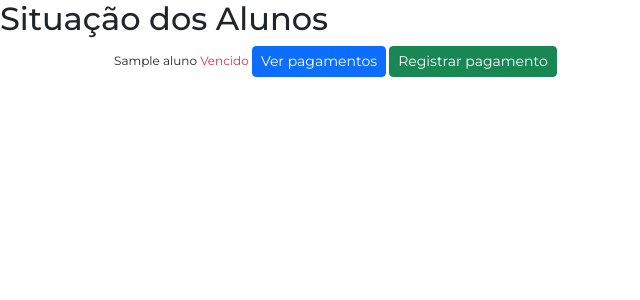
After one commit to Dsmalosti/ValeDesenvolvimentos-Academia, a Flask app: page /pagamentos/situacao/ in a window 1280 px wide. The commit adds this page. Shown: the top 300 px of the page, without its empty margins (0-640 px from the left). Run offline with Flask 3, Linux system fonts and the light colour scheme; a user stored in the database is signed in; tables that the repository leaves empty hold one stand-in row (values such as "Sample post").

Commit message:
adiciona CRUD de pagamentos e situação de inadimplência dos alunos

```diff
--- a/app/__init__.py
+++ b/app/__init__.py
@@ -43,6 +43,7 @@ def create_app():
     from app.blueprints.planos.routes import planos_blueprint
     from app.blueprints.exercicios.routes import exercicios_blueprint
     from app.blueprints.fichas.routes import fichas_blueprint
+    from app.blueprints.pagamentos.routes import pagamentos_blueprint
 
 
     app.register_blueprint(main_blueprint)
@@ -51,6 +52,7 @@ def create_app():
     app.register_blueprint(planos_blueprint)
     app.register_blueprint(exercicios_blueprint)
     app.register_blueprint(fichas_blueprint)
+    app.register_blueprint(pagamentos_blueprint)
 
     # Models (necessário para migrations)
     from app import models
--- /dev/null
+++ b/app/blueprints/pagamentos/routes.py
@@ -0,0 +1,53 @@
+from flask import Blueprint, render_template, url_for, redirect, flash
+from flask_login import current_user, login_required
+
+from app.blueprints.pagamentos.form import PagamentoForm
+from app.services.pagamento_service import PagamentoService
+from app.models import Aluno
+from app.exceptions import BusinessError
+
+pagamentos_blueprint = Blueprint('pagamentos', __name__, url_prefix='/pagamentos', template_folder='templates')
+
+
+# Rota pra registrar um pagamento novo de um aluno específico
+@pagamentos_blueprint.route('/registrar/<int:aluno_id>', methods=['GET', 'POST'])
+@login_required
+def registrarPagamento(aluno_id):
+    aluno = Aluno.query.filter_by(id=aluno_id, instrutor_id=current_user.id).first_or_404()
+    form = PagamentoForm()
+
+    if form.validate_on_submit():
+        dados = {
+            "valor": form.valor.data,
+            "data_pagamento": form.data_pagamento.data,
+            "forma_pagamento": form.forma_pagamento.data,
+            "observacao": form.observacao.data,
+        }
+
+        try:
+            PagamentoService.registrar_pagamento(aluno_id, dados, current_user.id)
+            flash("Pagamento registrado com sucesso!", "success")
+            return redirect(url_for("pagamentos.listarPagamentosAluno", aluno_id=aluno_id))
+        except BusinessError as e:
+            flash(str(e), "danger")
+
+    return render_template("pagamento_form.html", form=form, aluno=aluno)
+
+
+# Rota pra listar o histórico de pagamentos de um aluno
+@pagamentos_blueprint.route('/listar/<int:aluno_id>')
+@login_required
+def listarPagamentosAluno(aluno_id):
+    aluno = Aluno.query.filter_by(id=aluno_id, instrutor_id=current_user.id).first_or_404()
+    pagamentos = PagamentoService.listar_pagamentos_aluno(aluno_id, current_user.id)
+
+    return render_template("pagamento-lista.html", pagamentos=pagamentos, aluno=aluno)
+
+
+# Rota pra ver a situação (em dia / vencido) de todos os alunos
+@pagamentos_blueprint.route('/situacao/')
+@login_required
+def situacaoAlunos():
+    status_alunos = PagamentoService.listar_status_alunos(current_user.id)
+
+    return render_template("situacao-alunos.html", status_alunos=status_alunos)
--- /dev/null
+++ b/app/blueprints/pagamentos/templates/situacao-alunos.html
@@ -0,0 +1,36 @@
+{% extends 'base.html' %}
+
+{% block content %}
+
+<h2 class="Titulo">Situação dos Alunos</h2>
+
+<div class="container">
+    <ul>
+        {% if status_alunos %}
+        {% for aluno, status in status_alunos %}
+        <li>
+            <span>{{ aluno.nome }}</span>
+            <span>
+                {% if status == 'em_dia' %}
+                    <span class="text-success">Em dia</span>
+                {% elif status == 'vencido' %}
+                    <span class="text-danger">Vencido</span>
+                {% else %}
+                    <span class="text-muted">Sem pagamento registrado</span>
+                {% endif %}
+            </span>
+            <a href="{{ url_for('pagamentos.listarPagamentosAluno', aluno_id=aluno.id) }}" class="btn btn-sm btn-primary">
+                Ver pagamentos
+            </a>
+            <a href="{{ url_for('pagamentos.registrarPagamento', aluno_id=aluno.id) }}" class="btn btn-sm btn-success">
+                Registrar pagamento
+            </a>
+        </li>
+        {% endfor %}
+        {% else %}
+        <li><span>Nenhum aluno cadastrado</span></li>
+        {% endif %}
+    </ul>
+</div>
+
+{% endblock %}
--- /dev/null
+++ b/app/services/pagamento_service.py
@@ -0,0 +1,66 @@
+from datetime import date, timedelta
+
+from app.models import Pagamento, Aluno
+from app.services.base_service import BaseService
+from app.exceptions import BusinessError
+
+
+class PagamentoService:
+
+    @staticmethod
+    def registrar_pagamento(aluno_id: int, dados: dict, instrutor_id: int) -> Pagamento:
+        aluno = Aluno.query.filter_by(id=aluno_id, instrutor_id=instrutor_id).first()
+
+        if not aluno:
+            raise BusinessError("Aluno não encontrado")
+
+        if not aluno.plano:
+            raise BusinessError("Aluno não possui um plano vinculado")
+
+        data_pagamento = dados["data_pagamento"]
+        data_vencimento = data_pagamento + timedelta(days=aluno.plano.duracao_dias)
+
+        pagamento = Pagamento(
+            aluno_id=aluno.id,
+            instrutor_id=instrutor_id,
+            valor=dados["valor"],
+            data_pagamento=data_pagamento,
+            data_vencimento=data_vencimento,
+            forma_pagamento=dados.get("forma_pagamento"),
+            observacao=dados.get("observacao"),
+        )
+
+        return BaseService.salvar(pagamento)
+
+    @staticmethod
+    def listar_pagamentos_aluno(aluno_id: int, instrutor_id: int):
+        return Pagamento.query.filter_by(
+            aluno_id=aluno_id, instrutor_id=instrutor_id
+        ).order_by(Pagamento.data_pagamento.desc()).all()
+
+    @staticmethod
+    def status_pagamento(aluno: Aluno) -> str:
+        """
+        Retorna 'em_dia', 'vencido' ou 'sem_pagamento', baseado no
+        vencimento mais recente entre os pagamentos do aluno.
+        """
+        ultimo = Pagamento.query.filter_by(aluno_id=aluno.id).order_by(
+            Pagamento.data_vencimento.desc()
+        ).first()
+
+        if not ultimo:
+            return "sem_pagamento"
+
+        if ultimo.data_vencimento < date.today():
+            return "vencido"
+
+        return "em_dia"
+
+    @staticmethod
+    def listar_status_alunos(instrutor_id: int):
+        """
+        Retorna uma lista de tuplas (aluno, status) para todos os
+        alunos do instrutor logado.
+        """
+        alunos = Aluno.query.filter_by(instrutor_id=instrutor_id).all()
+        return [(aluno, PagamentoService.status_pagamento(aluno)) for aluno in alunos]
--- a/app/templates/administracao.html
+++ b/app/templates/administracao.html
@@ -47,4 +47,7 @@
     <a href="{{ url_for('fichas.criarFicha') }}">Criar ficha</a>
     <a href="{{ url_for('fichas.listarFichas') }}">Listar fichas</a>
 
+    <a href="{{ url_for('pagamentos.situacaoAlunos') }}">situação alunos</a>
+
+
 </div>
```
Also changed, not shown: app/blueprints/pagamentos/form.py (added, +16 -0 lines), app/blueprints/pagamentos/templates/pagamento-lista.html (added, +28 -0 lines), app/blueprints/pagamentos/templates/pagamento_form.html (added, +45 -0 lines), app/models.py (+18 -0 lines), migrations/versions/74c21aa0a5d7_cria_tabela_de_pagamentos.py (added, +40 -0 lines), app/blueprints/pagamentos/__init__.py (added).
